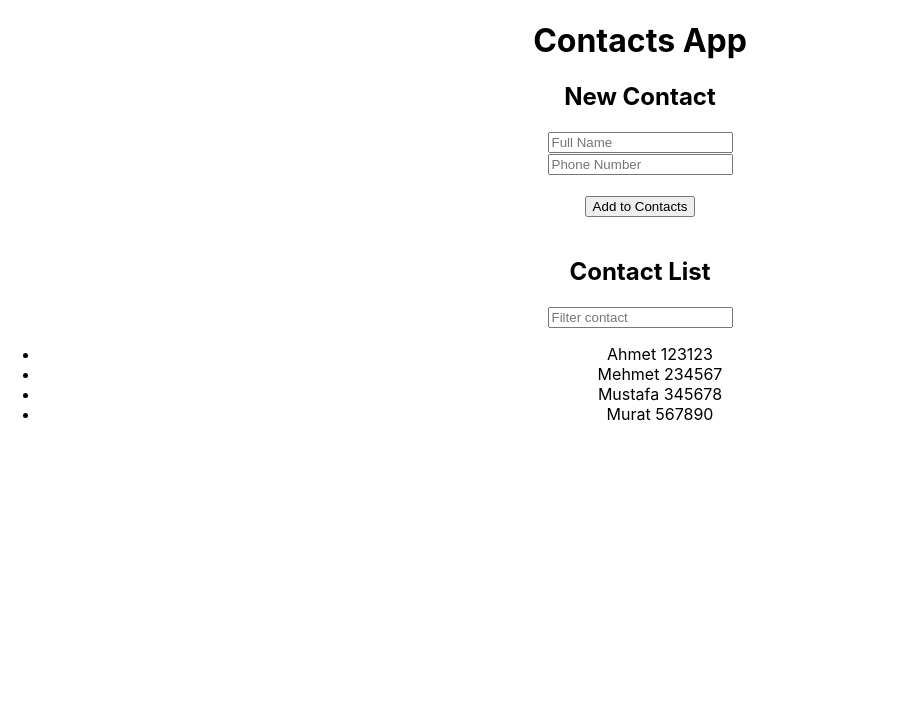
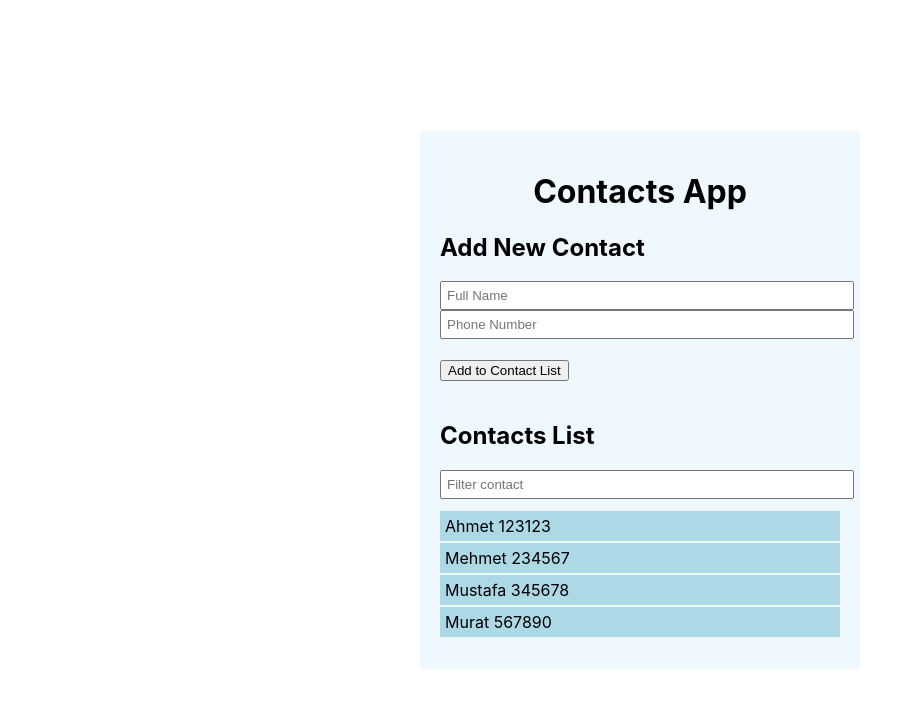
Before and after one commit to murat-yasar/Learn-React, a React (Create React App) app in the folder contact-app/: page / in a window 1280 px wide. Shown: the top 708 px of the page, without its empty margins (0-900 px from the left). Built offline with nearby package versions, Linux system fonts and the light colour scheme.

Commit message:
Style app

```diff
--- a/contact-app/src/App.css
+++ b/contact-app/src/App.css
@@ -1,38 +1,10 @@
 .App {
-  text-align: center;
+  box-sizing: border-box;
+  -webkit-box-sizing: border-box;
+  -moz-box-sizing: border-box;
+
+  display: flex;
+  justify-content: center;
+  align-items: center;
+  min-height: 100vh;
 }
-
-.App-logo {
-  height: 40vmin;
-  pointer-events: none;
-}
-
-@media (prefers-reduced-motion: no-preference) {
-  .App-logo {
-    animation: App-logo-spin infinite 20s linear;
-  }
-}
-
-.App-header {
-  background-color: #282c34;
-  min-height: 100vh;
-  display: flex;
-  flex-direction: column;
-  align-items: center;
-  justify-content: center;
-  font-size: calc(10px + 2vmin);
-  color: white;
-}
-
-.App-link {
-  color: #61dafb;
-}
-
-@keyframes App-logo-spin {
-  from {
-    transform: rotate(0deg);
-  }
-  to {
-    transform: rotate(360deg);
-  }
-}
--- a/contact-app/src/components/Contacts/Form/index.js
+++ b/contact-app/src/components/Contacts/Form/index.js
@@ -31,7 +31,7 @@ function Form({ addContact, contacts }) {
 
   return (
     <div>
-      <h2>New Contact</h2>
+      <h2>Add New Contact</h2>
       <form onSubmit={onSubmit}>
         <input
           type="text"
@@ -50,7 +50,7 @@ function Form({ addContact, contacts }) {
         />
         <br />
         <br />
-        <button>Add to Contacts</button>
+        <button>Add to Contact List</button>
       </form>
     </div>
   )
--- a/contact-app/src/components/Contacts/List/index.js
+++ b/contact-app/src/components/Contacts/List/index.js
@@ -1,3 +1,4 @@
+import './../styles.css'
 import React, { useState } from "react";
 
 function List({ contacts }) {
@@ -15,14 +16,14 @@ function List({ contacts }) {
   return (
     <div>
       <br />
-      <h2>Contact List</h2>
+      <h2>Contacts List</h2>
       <input
         type="text"
         placeholder="Filter contact"
         value={filterContact}
         onChange={e => setFilterContact(e.target.value)}
       />
-      <ul>
+      <ul className="contact-list">
         {filteredList.map((contact, i) => (
           <li key={i}>
             {contact.fullName} {contact.phoneNumber}
--- a/contact-app/src/components/Contacts/index.js
+++ b/contact-app/src/components/Contacts/index.js
@@ -1,3 +1,5 @@
+import './styles.css';
+
 import React, { useEffect, useState } from 'react'
 import List from './List'
 import Form from './Form';
@@ -16,8 +18,8 @@ function Contacts() {
   }, [contacts]);
 
   return (
-    <div>
-      <h1>Contacts App</h1>
+    <div id='container'>
+      <h1 className='app-header'>Contacts App</h1>
       <Form addContact={setContacts} contacts={contacts} />
       <List contacts={contacts} />
     </div>
--- /dev/null
+++ b/contact-app/src/components/Contacts/styles.css
@@ -0,0 +1,30 @@
+.app-header {
+  text-align: center;
+}
+
+#container {
+  width: 400px;
+  background-color: aliceblue;
+  padding: 20px;
+}
+
+input {
+  width: 100%;
+  padding: 5px;
+}
+
+ul,li {
+  margin: 0;
+  padding: 0;
+  list-style: none;
+}
+
+.contact-list {
+  margin: 12px 0;
+}
+
+.contact-list > li {
+  background-color: #ADD8E6; /* #ADD8E6; #E0FFFF; #E6E6FA; #B0E0E6; */
+  padding: 5px;
+  margin-bottom: 2px;
+}
```
